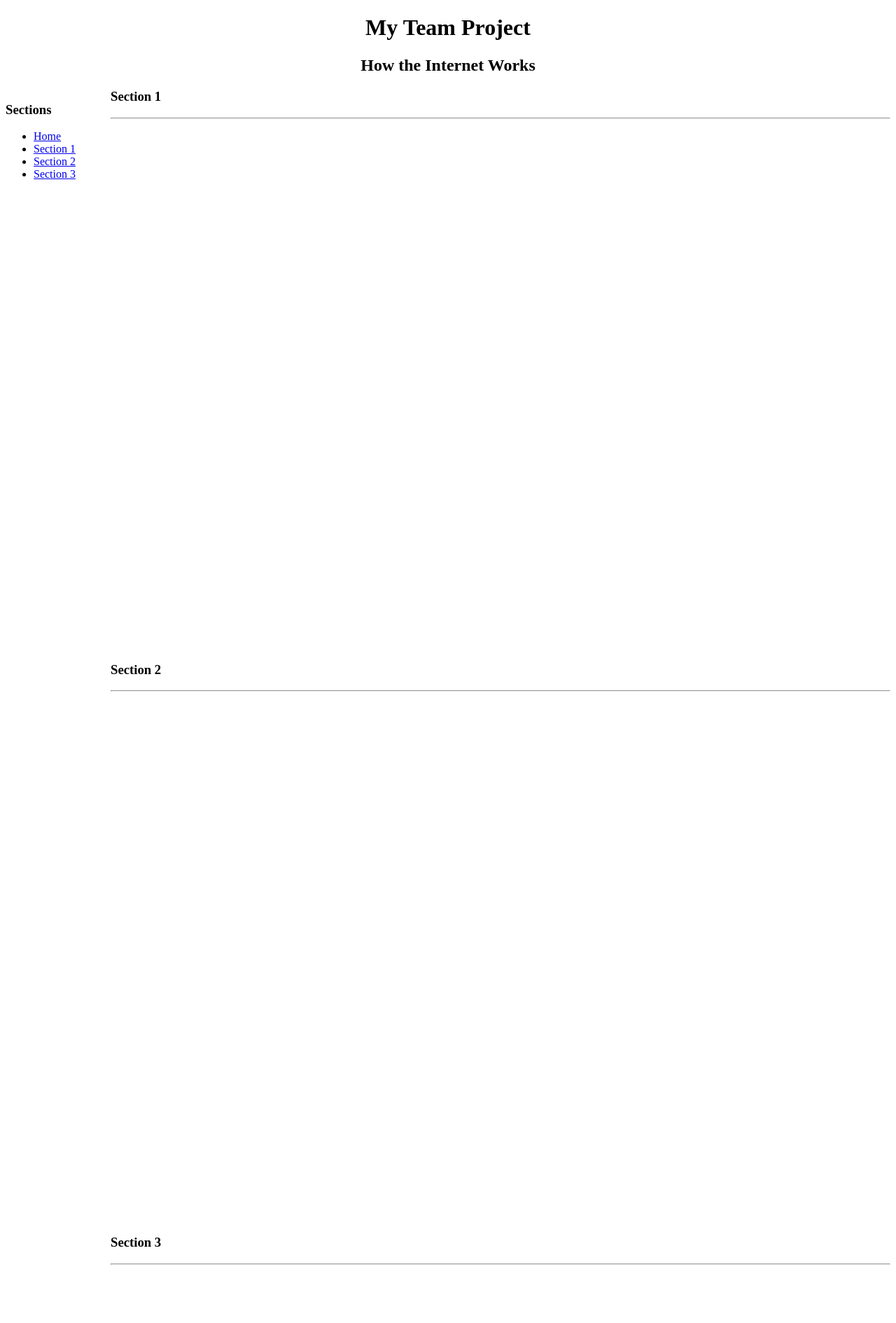
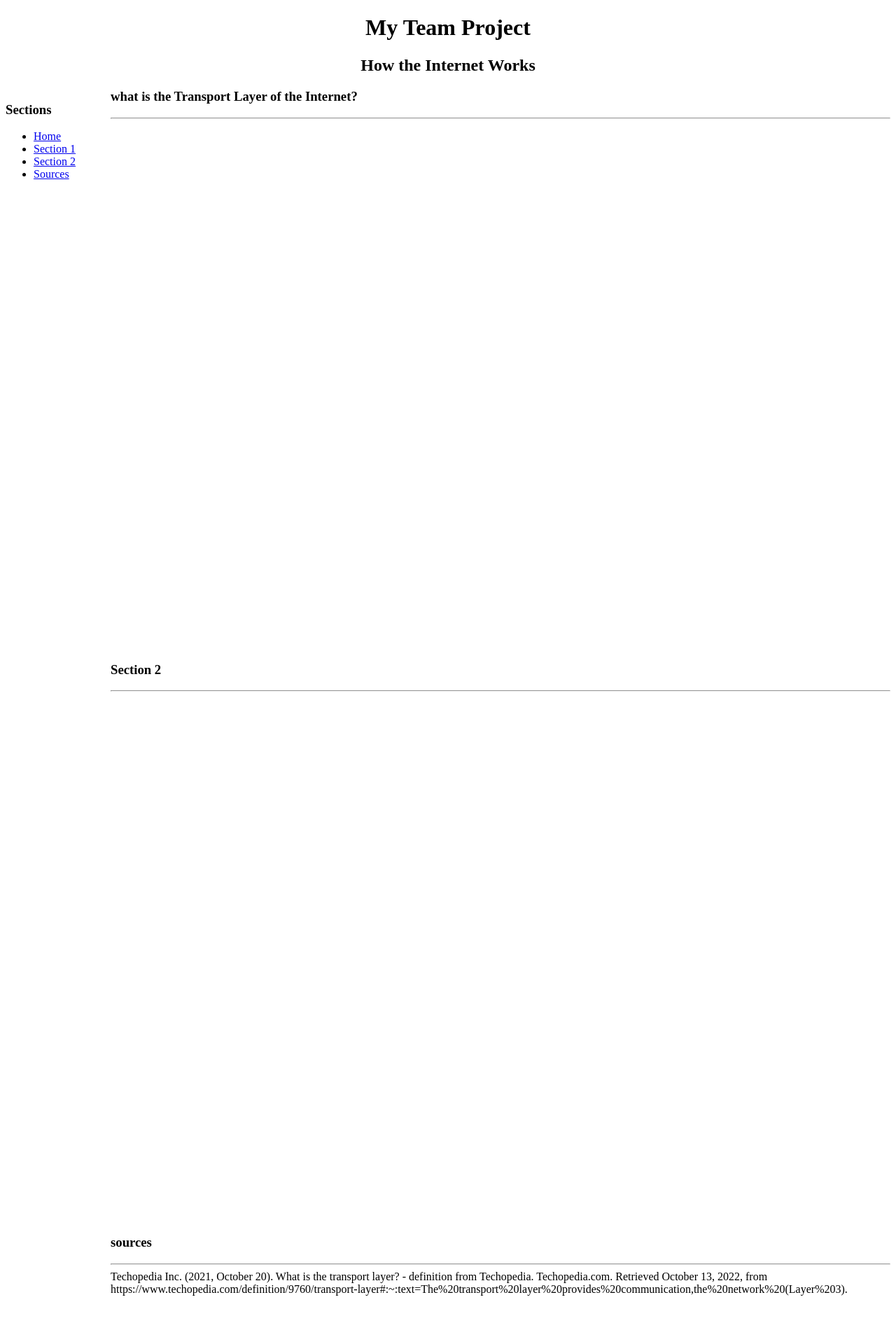
Before and after one commit to CDS-APCSP/internet-layers-project-network-layer, a plain HTML site: page index.html in a window 1280 px wide. Shown: the whole page at 70% size. Drawn offline with Linux system fonts and the light colour scheme.

Commit message:
new change

```diff
--- a/index.html
+++ b/index.html
@@ -4,7 +4,7 @@
     <meta charset="UTF-8">
     <meta http-equiv="X-UA-Compatible" content="IE=edge">
     <meta name="viewport" content="width=device-width, initial-scale=1.0">
-    <title>How the Internet Workssss</title>
+    <title>How the Internet Wor</title>
 </head>
 <body>
     <div style="text-align: center" id="top">
@@ -18,28 +18,28 @@
         <ul>
             <li><a href="#top">Home</a></li>
             <li>
-                <a href="#section1">Section 1</a>
+                <a href="#what is the Transport Layer of the Internet?">Section 1</a>
             </li>
             <li>
                 <a href="#section2">Section 2</a>
             </li>
             <li>
-                <a href="#section3">Section 3</a>
+                <a href="#sources">Sources</a>
             </li>
         </ul>
     </aside>
     <div style="padding-left: 150px;">
-        <section id="section1" style="height: 100vh">
-            <h3>Section 1</h3>
+        <section id="what is the Transport Layer of the Internet?" style="height: 100vh">
+            <h3>what is the Transport Layer of the Internet?</h3>
             <hr>
         </section>
         <section id="section2" style="height: 100vh">
             <h3>Section 2</h3>
             <hr>
         </section>
-        <section id="section3" style="height: 100vh">
-            <h3>Section 3</h3>
-            <hr>
+        <section id="sources" style="height: 100vh">
+            <h3>sources</h3>
+            <hr> Techopedia Inc. (2021, October 20). What is the transport layer? - definition from Techopedia. Techopedia.com. Retrieved October 13, 2022, from https://www.techopedia.com/definition/9760/transport-layer#:~:text=The%20transport%20layer%20provides%20communication,the%20network%20(Layer%203).
         </section>
     </div>
 </body>
```
